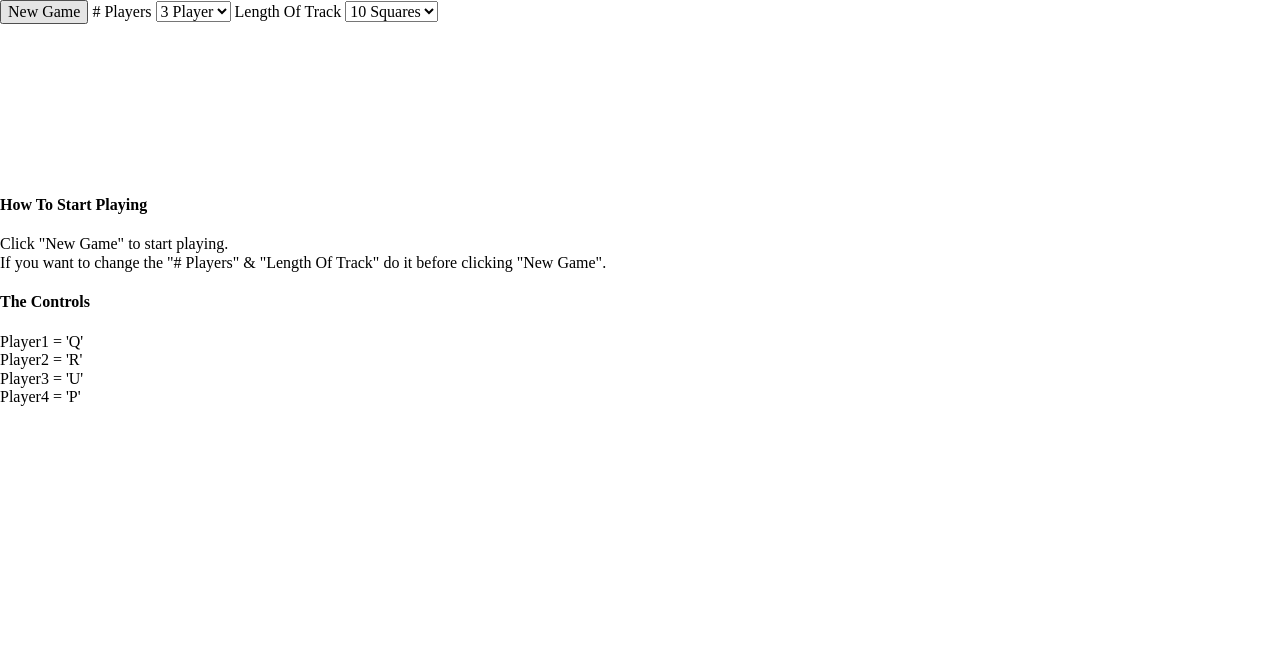
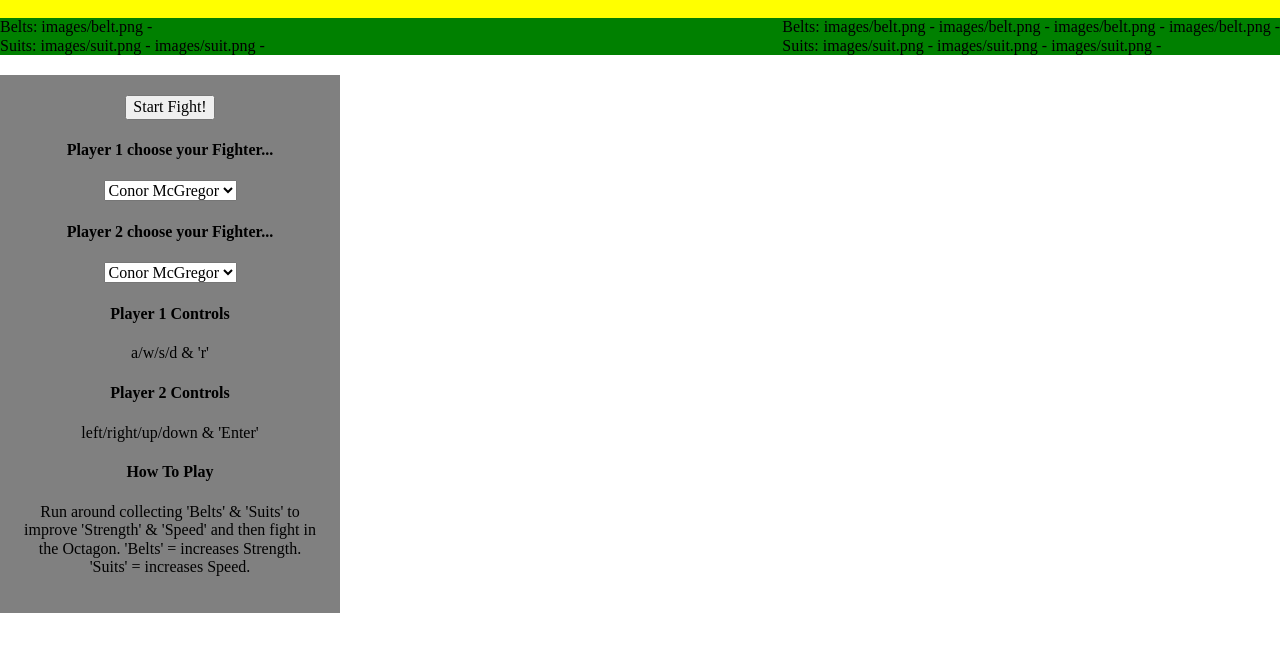
Before and after one commit to ben-scully/javascript-racer, a plain HTML site: page index.html in a window 1280 px wide. Drawn offline with nearby package versions, Linux system fonts and the light colour scheme.

Commit message:
added fighters imgs, start screen, start fight basic logic

```diff
--- a/css/main.css
+++ b/css/main.css
@@ -1,13 +1,32 @@
-.racer_table {
-  height: 150px;
+#chooseFighters {
+  margin-top: 20px;
+  padding: 20px;
+  width: 300px;
+  display: inline-block;
+  text-align: center;
+  background: gray;
 }
 
-.racer_table td {
-  background-color: white;
-  height: 20px;
-  width: 20px;
+#banner {
+  background: yellow;
 }
 
-.racer_table td.active {
-  background-color: black;
+#items {
+  background: green;
 }
+
+#playerP1, #playerP2 {
+  display: inline-block;
+}
+
+#playerP2 {
+  float: right;
+}
+
+#itemsP1, #itemsP2 {
+  display: inline-block;
+}
+
+#itemsP2 {
+  float: right;
+}
--- a/index.html
+++ b/index.html
@@ -2,7 +2,7 @@
 <html>
 
 <head>
-  <title>Javascript Racer</title>
+  <title>UFC Fighter</title>
   <meta charset="UTF-8">
 
   <link rel="stylesheet" type="text/css" href="https://cdnjs.cloudflare.com/ajax/libs/normalize/3.0.3/normalize.css">
@@ -12,41 +12,48 @@
 
 <body>
 
-  <input type="button" onclick="newGame()" value="New Game">
+  <div id="wrapper">
 
-  <label># Players</label>
-  <select id="numPlayers">
-    <option value="2">2 Player</option>
-    <option value="3" selected>3 Player</option>
-    <option value="4">4 Player</option>
-  </select>
+    <div id="banner">
+      <div id="playerP1"></div>
 
-  <label>Length Of Track</label>
-  <select id="lengthOfTrack">
-    <option value="10" selected>10 Squares</option>
-    <option value="20">20 Squares</option>
-    <option value="30">30 Squares</option>
-  </select>
+      <div id="playerP2"></div>
+    </div>
 
-  <table class="racer_table"></table>
+    <div id="items">
+      <div id="itemsP1">
+        <div id="beltsP1"></div>
+        <div id="suitsP1"></div>
+      </div>
 
-  <div>
-    <h4>How To Start Playing</h4>
-    <p>
-      Click "New Game" to start playing.<br>
-      If you want to change the "# Players" & "Length Of Track" do it before clicking "New Game".
-    </p>
-    <h4>The Controls</h4>
-    <p>
-      Player1 = 'Q'<br>
-      Player2 = 'R'<br>
-      Player3 = 'U'<br>
-      Player4 = 'P'<br>
-    </p>
+      <div id="itemsP2">
+        <div id="beltsP2"></div>
+        <div id="suitsP2"></div>
+      </div>
+
+      <div id="game"></div>
+    </div>
+
+  </div>
+
+  <div id="chooseFighters">
+    <button type="button" id="startFight">Start Fight!</button>
+
+    <div id="fighterSelectP1"></div>
+    <select id="fighterDropdownP1"></select>
+
+    <div id="fighterSelectP2"></div>
+    <select id="fighterDropdownP2"></select>
+
+    <div id="fighterControlsP1"></div>
+    <div id="fighterControlsP2"></div>
+
+    <div id="howToPlay"></div>
   </div>
 
 </body>
 
 <script type="text/javascript" src="js/main.js"></script>
+<script type="text/javascript" src="js/helper.js"></script>
 
 </html>
--- /dev/null
+++ b/js/helper.js
@@ -0,0 +1,142 @@
+var players = [{
+  "code" : "P1",
+  "name" : "Player 1",
+  "controls" : "<p>a/w/s/d & 'r'<p>",
+  "selection" : "asdf",
+  "belts" : "1",
+  "suits" : "2"
+},{
+  "code" : "P2",
+  "name" : "Player 2",
+  "controls" : "<p>left/right/up/down & 'Enter'<p>",
+  "selection" : "qwer",
+  "belts" : "4",
+  "suits" : "3"
+}]
+
+var fighters = [{
+  "code" : "cm",
+  "name" : "Conor McGregor",
+  "image" : "images/ufc_conor_mcgregor.png"
+},{
+  "code" : "ja",
+  "name" : "Jose Aldo",
+  "image" : "images/ufc_jose_aldo.png"
+},{
+  "code" : "rda",
+  "name" : "Rafael dos Anjos",
+  "image" : "images/ufc_rda.png"
+},{
+  "code" : "nd",
+  "name" : "Nate Diaz",
+  "image" : "images/ufc_nate_diaz.png"
+}]
+
+var HTMLchooseTitle = "<h4>%data% choose your Fighter...</h4>";
+var HTMLcontrolsTitle = "<h4>%data% Controls</h4>";
+var HTMLcontrolsText = "<p>%data%<p>";
+var HTMLhowToPlayTitle = "<h4>How To Play</h4>";
+var HTMLhowToPlayText = "<p>Run around collecting 'Belts' & 'Suits' to improve 'Strength' & 'Speed' and then fight in the Octagon. 'Belts' = increases Strength. 'Suits' = increases Speed.<p>";
+var HTMLbelt = "images/belt.png";
+var HTMLsuit = "images/suit.png";
+
+document.getElementById("startFight").addEventListener('click', function() {
+  startFight();
+});
+
+// Choosing a fighter & starting a fight
+function setupStartFight() {
+  // re display start fight incase it has been made display:none from a previous game
+  // display : none;
+
+  for (p in players) {
+
+    // Choose your fighter...
+    var title = HTMLchooseTitle.replace('%data%', players[p].name);
+    var selector = "fighterSelect" + players[p].code;
+    document.getElementById(selector).innerHTML = title;
+
+    // Dropdown of fighters to choose from
+    var list = fighters.map(function(val){
+      return val.name;
+    });
+
+    var selector = "fighterDropdown" + players[p].code;
+    var dropdown = document.getElementById(selector);
+
+    for (item in list) {
+      var option = document.createElement("option");
+      option.text = list[item];
+      dropdown.add(option);
+    }
+
+    // Controls for each respective player
+    var title = HTMLcontrolsTitle.replace('%data%', players[p].name);
+    var text = HTMLcontrolsText.replace('%data%', players[p].controls);
+    var selector = "fighterControls" + players[p].code;
+    document.getElementById(selector).innerHTML = title + text;
+  }
+
+  // How to play
+  document.getElementById("howToPlay").innerHTML = HTMLhowToPlayTitle + HTMLhowToPlayText;
+}
+
+setupStartFight();
+
+
+// start fight
+/**
+*   take dropdown fighter and assign to each players
+*         ** add name to each player banner
+*         ** add pic to each player banner
+*
+*   start timer
+*   put fighters in to the stadium
+*   remove (display:none) the choose fighters panel from the screen
+**/
+
+function startFight() {
+  // update players fighter based on their selection
+  for (p in players) {
+    var selector = "fighterDropdown" + players[p].code;
+    var dropdown = document.getElementById(selector);
+    var selection = dropdown.options[dropdown.selectedIndex].text;
+    players[p].selection = selection;
+  }
+
+  // make the start fight display disappear
+
+  // call methods to get the actual game going
+  initPlayers();
+}
+
+
+function initPlayers() {
+  for (p in players) {
+    var content = players[p].name + ": " + players[p].selection;
+    var selector = "player" + players[p].code;
+    document.getElementById(selector).innerHTML = content;
+  }
+}
+
+function updateItems(index) {
+  var belts = "Belts: ";
+  for (i = 0; i < players[index].belts; i++) {
+    belts += HTMLbelt + " - ";
+  }
+
+  var selector = "belts" + players[index].code;
+  document.getElementById(selector).innerHTML = belts;
+
+  var suits = "Suits: ";
+  for (i = 0; i < players[index].suits; i++) {
+    suits += HTMLsuit + " - ";
+  }
+
+  var selector = "suits" + players[index].code;
+  document.getElementById(selector).innerHTML = suits;
+}
+
+
+updateItems(0);
+updateItems(1);
```
Also changed, not shown: images/conor.png (added), images/jose.png (added), images/nate.png (added), images/rda.png (added), js/temp.js (added).
